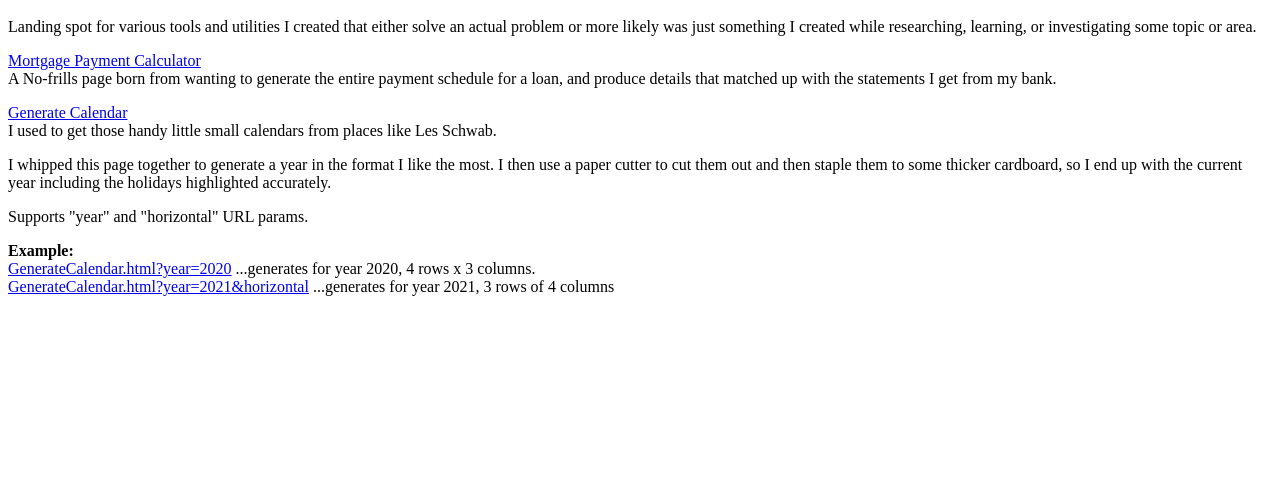
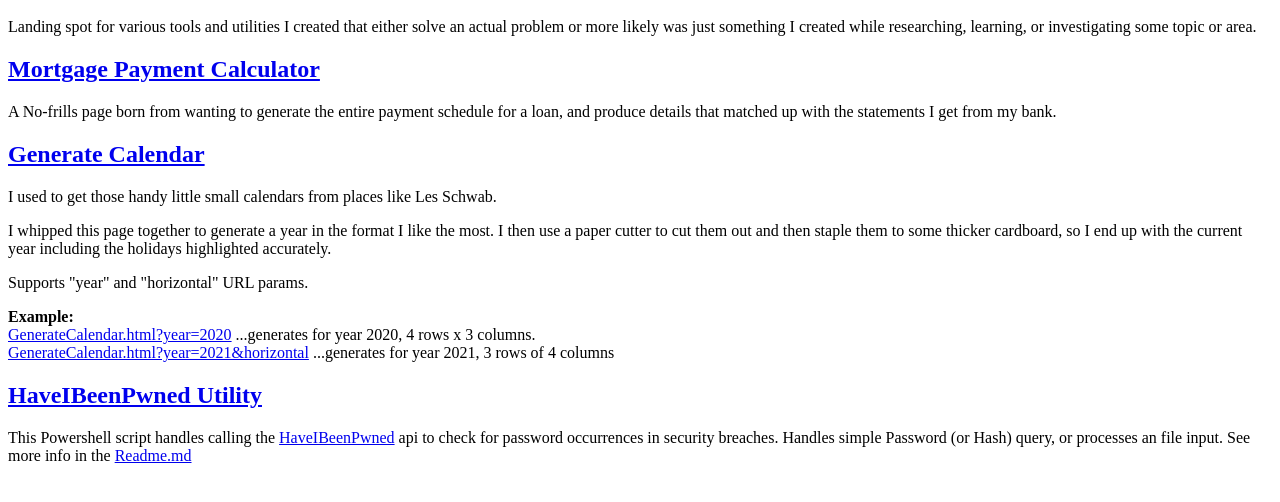
Before and after one commit to MrJimmo/ToolsAndUtilities, a plain HTML site: page index.html in a window 1280 px wide. Shown: the part 48-550 px from the top of the page. Drawn offline with Linux system fonts and the light colour scheme.

Commit message:
Adding HaveIBeenPwned Utility

```diff
--- a/index.html
+++ b/index.html
@@ -7,10 +7,16 @@
 <h1>Various Tools & Utilities</h1>
 Landing spot for various tools and utilities I created that either solve an actual problem or more likely was just something I created while researching, learning, or investigating some topic or area.
 <p></p>
+
+<h2>
 <a href="https://mrjimmo.com/ToolsAndUtilities/MortgagePayments/MortgagePayments.html">Mortgage Payment Calculator</a><br>
+</h2>
 A No-frills page born from wanting to generate the entire payment schedule for a loan, and produce details that matched up with the statements I get from my bank.
 <p></p>
+
+<h2>
 <a href="https://mrjimmo.com/ToolsAndUtilities/GenerateCalendar/GenerateCalendar.html">Generate Calendar</a><br>
+</h2>
 I used to get those handy little small calendars from places like Les Schwab.
 <p></p>
 I whipped this page together to generate a year in the format I like the most.  I then use a paper cutter to cut them out and then staple them to some thicker cardboard, so I end up with the current year including the holidays highlighted accurately.
@@ -20,5 +26,15 @@ Supports "year" and "horizontal" URL params.
 <b>Example:</b><br>
 <a href="https://mrjimmo.com/ToolsAndUtilities/GenerateCalendar/GenerateCalendar.html?year=2020">GenerateCalendar.html?year=2020</a> ...generates for year 2020, 4 rows x 3 columns.<br>
 <a href="https://mrjimmo.com/ToolsAndUtilities/GenerateCalendar/GenerateCalendar.html?year=2021&horizontal">GenerateCalendar.html?year=2021&horizontal</a> ...generates for year 2021, 3 rows of 4 columns
+<p></p>
+<h2>
+<a href="https://github.com/MrJimmo/ToolsAndUtilities/tree/main/HaveIBeenPwned">HaveIBeenPwned Utility</a><br>
+</h2>
+This Powershell script handles calling the <a href="https://haveibeenpwned.com/HaveIBeenPwned">HaveIBeenPwned</a> api to check for password occurrences in security breaches.
+
+Handles simple Password (or Hash) query, or processes an file input.
+
+See more info in the <a href="https://github.com/MrJimmo/ToolsAndUtilities/tree/main/HaveIBeenPwned/Readme.md">Readme.md</a>
+<p></p>
 </body>
 </html>
```
Also changed, not shown: 3 other files.
